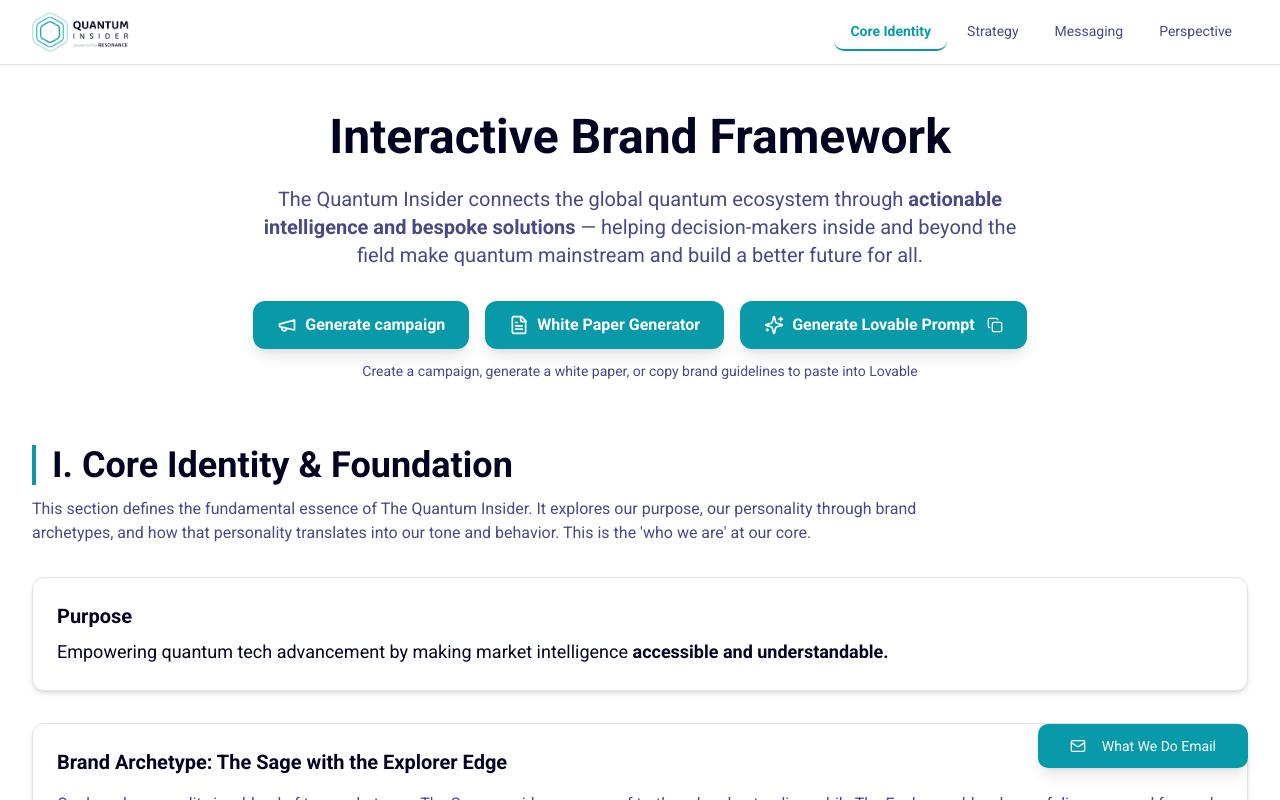
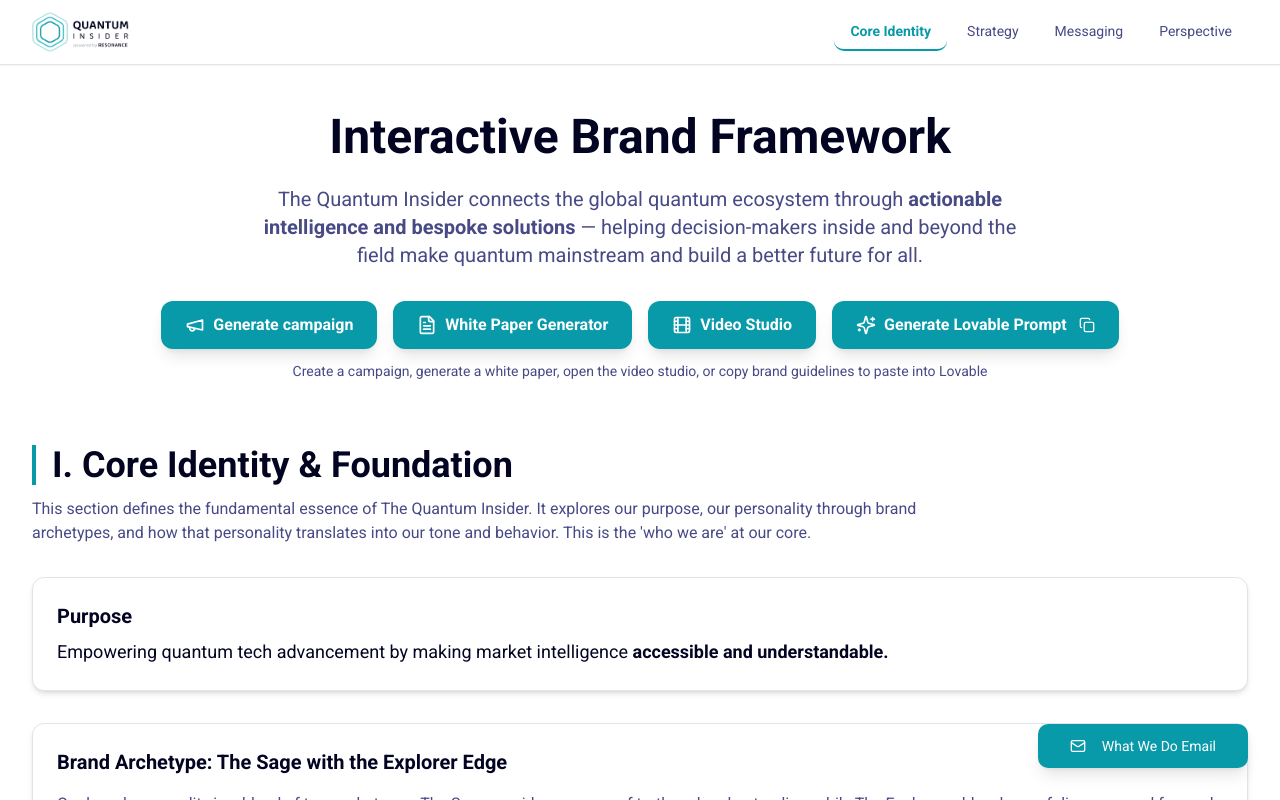
Before and after one commit to nandusduplessis-beep/quantu-brand-guide, a React (Vite) app: page / in a window 1280 px wide. Shown: the top 800 px of the page. Built offline with nearby package versions, Linux system fonts and the light colour scheme; what @remotion/google-fonts would draw is missing.

Commit message:
Add Video Studio button to homepage
https://claude.ai/code/session_01KUTufTbztmVaGw1H2LwYAv

```diff
--- a/src/pages/Index.tsx
+++ b/src/pages/Index.tsx
@@ -5,7 +5,7 @@ import BrandCampaign from "@/components/BrandCampaign";
 import CollectiveImpact from "@/components/CollectiveImpact";
 import { EmailPopup } from "@/components/EmailPopup";
 import { useToast } from "@/hooks/use-toast";
-import { Copy, Sparkles, Megaphone, FileText } from "lucide-react";
+import { Copy, Sparkles, Megaphone, FileText, Film } from "lucide-react";
 import quantumLogo from "@/assets/quantum-logo.png";
 import iconMarketIntelligence from "@/assets/icon-market-intelligence.png";
 import iconEcosystem from "@/assets/icon-ecosystem.png";
@@ -251,6 +251,13 @@ These archetypes inform tone and approach but are not requirements to explicitly
               White Paper Generator
             </button>
             <button
+              onClick={() => navigate("/video-studio")}
+              className="inline-flex items-center gap-2 px-6 py-3 bg-primary text-primary-foreground font-semibold rounded-lg shadow-lg hover:shadow-xl hover:scale-105 transition-all duration-300"
+            >
+              <Film className="w-5 h-5" />
+              Video Studio
+            </button>
+            <button
               onClick={generateLovablePrompt}
               className="inline-flex items-center gap-2 px-6 py-3 bg-primary text-primary-foreground font-semibold rounded-lg shadow-lg hover:shadow-xl hover:scale-105 transition-all duration-300"
             >
@@ -260,7 +267,7 @@ These archetypes inform tone and approach but are not requirements to explicitly
             </button>
           </div>
           <p className="text-sm text-muted-foreground mt-3">
-            Create a campaign, generate a white paper, or copy brand guidelines to paste into Lovable
+            Create a campaign, generate a white paper, open the video studio, or copy brand guidelines to paste into Lovable
           </p>
         </section>
 
```
